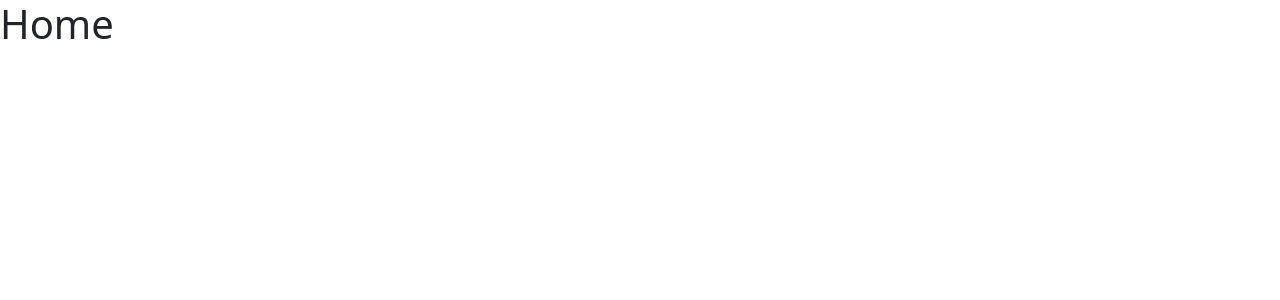
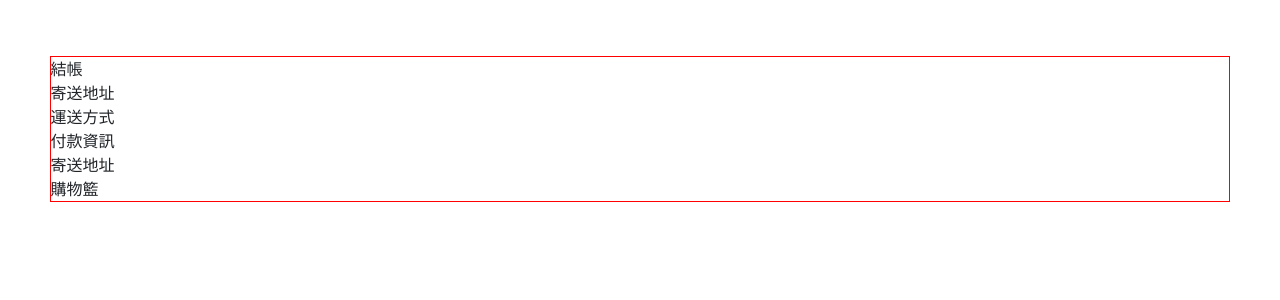
Before and after one commit to mingmoth/ac-shop, a Vue app: page /#/ in a window 1280 px wide. Shown: the top 300 px of the page. Built offline with nearby package versions, Linux system fonts and the light colour scheme.

Commit message:
main layout positioning

```diff
--- a/src/assets/styles/main.scss
+++ b/src/assets/styles/main.scss
@@ -1 +1,7 @@
 @import url('https://fonts.googleapis.com/css2?family=Noto+Sans+TC:wght@300;400;500;700&family=Roboto:wght@400;700&display=swap');
+
+.main {
+  width: 92.26%;
+  margin: 56px auto 0 auto;
+  border: 1px solid red;
+}
--- /dev/null
+++ b/src/components/Cart.vue
@@ -0,0 +1,5 @@
+<template>
+  <div class="cart">
+    <div class="cart-title">購物籃</div>
+  </div>
+</template>
--- /dev/null
+++ b/src/components/Form.vue
@@ -0,0 +1,5 @@
+<template>
+  <div class="form">
+    <div class="form-title">寄送地址</div>
+  </div>
+</template>
--- /dev/null
+++ b/src/components/Step.vue
@@ -0,0 +1,18 @@
+<template>
+  <div class="step">
+    <div class="step-container">
+      <div class="step-progress">
+        <div class="step-progress-circle"></div>
+        <div class="step-progress-label">寄送地址</div>
+      </div>
+      <div class="step-progress">
+        <div class="step-progress-circle"></div>
+        <div class="step-progress-label">運送方式</div>
+      </div>
+      <div class="step-progress">
+        <div class="step-progress-circle"></div>
+        <div class="step-progress-label">付款資訊</div>
+      </div>
+    </div>
+  </div>
+</template>
--- a/src/router/index.js
+++ b/src/router/index.js
@@ -1,6 +1,6 @@
 import Vue from 'vue'
 import VueRouter from 'vue-router'
-import Home from '../views/Home.vue'
+import Shop from '../views/Shop.vue'
 import NotFound from '../views/NotFound.vue'
 
 Vue.use(VueRouter)
@@ -9,8 +9,8 @@ export default new VueRouter({
   routes: [
     {
       path: '/',
-      name: 'Home',
-      component: Home
+      name: 'Shop',
+      component: Shop
     },
     {
       path: '*',
--- a/src/views/Home.vue
+++ /dev/null
@@ -1,3 +0,0 @@
-<template>
-  <h1>Home</h1>
-</template>
--- /dev/null
+++ b/src/views/Shop.vue
@@ -0,0 +1,26 @@
+<template>
+  <div class="main">
+    <div class="main-title">結帳</div>
+    <div class="main-wrapper">
+      <div class="main-left">
+        <Step />
+        <Form />
+      </div>
+      <div class="main-right">
+        <Cart />
+      </div>
+    </div>
+  </div>
+</template>
+
+<script>
+import Step from '../components/Step.vue'
+import Form from '../components/Form.vue'
+import Cart from '../components/Cart.vue'
+export default {
+  name: 'Shop',
+  components: {
+    Step, Form, Cart
+  }
+}
+</script>
```
